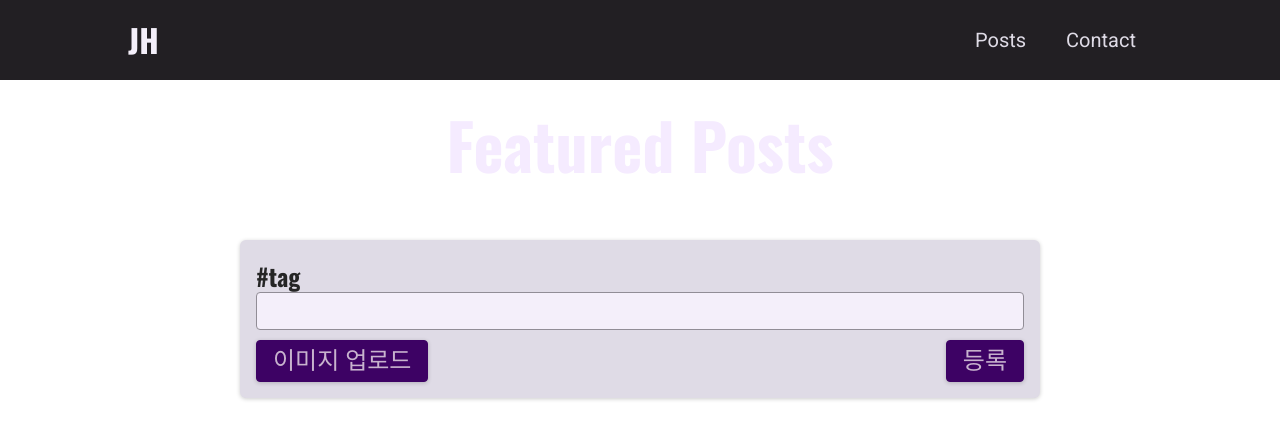
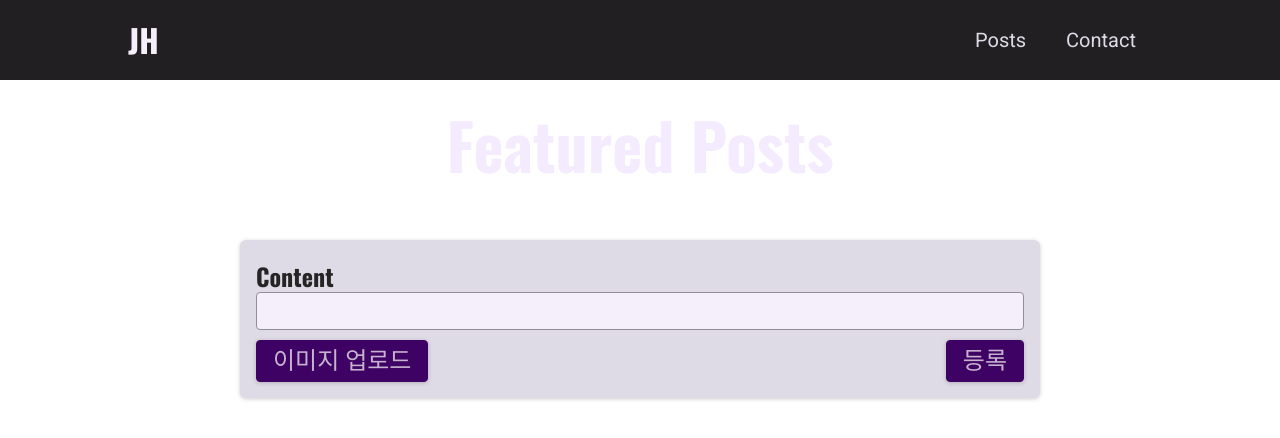
Before and after one commit to bell-ho/my-blog, a Next.js app: page / in a window 1280 px wide. Shown: the top 438 px of the page. Built offline with nearby package versions, Linux system fonts and the light colour scheme; no server answers.

Commit message:
post 등록 처리 해시태그

```diff
--- a/src/components/contact/ContactForm.js
+++ b/src/components/contact/ContactForm.js
@@ -8,11 +8,11 @@ import { createPost } from '@/pages/api/post/post';
 const ContactForm = () => {
   const { data: session, status } = useSession();
 
-  const inputRef = useRef(null);
-  const tagInputRef = useRef(null);
+  const imageInputRef = useRef(null);
+  const contentInputRef = useRef(null);
 
   const imageButtonClick = useCallback((e) => {
-    inputRef.current.click();
+    imageInputRef.current.click();
   }, []);
 
   const onUploadImage = useCallback((e) => {
@@ -68,17 +68,21 @@ const ContactForm = () => {
     async (e) => {
       e.preventDefault();
 
-      const tag = tagInputRef.current.value;
+      const content = contentInputRef.current.value;
+
+      const hashtags = Array.from(
+        new Set(content.match(/#[^\s#]+/g).map((v) => v.slice(1).toLowerCase())),
+      );
 
       const params = {
         member: {
           uniqueKey: session?.user?.id,
         },
-        hashtags: [tag],
+        content,
+        hashtags,
       };
 
       try {
-        // console.log(params);
         await createPost(params);
         setRequestStatus('success');
       } catch (e) {
@@ -94,8 +98,8 @@ const ContactForm = () => {
       <form className={classes.form} onSubmit={sendMessageHandler}>
         <div className={classes.controls}>
           <div className={classes.control}>
-            <label htmlFor="tag">#tag</label>
-            <input ref={tagInputRef} type="text" id={'tag'} />
+            <label htmlFor="content">Content</label>
+            <input ref={contentInputRef} type="text" id={'content'} />
           </div>
         </div>
 
@@ -106,7 +110,7 @@ const ContactForm = () => {
               id={'images'}
               type="file"
               accept="image/*"
-              ref={inputRef}
+              ref={imageInputRef}
               onChange={onUploadImage}
               style={{ display: 'none' }}
             />
```
